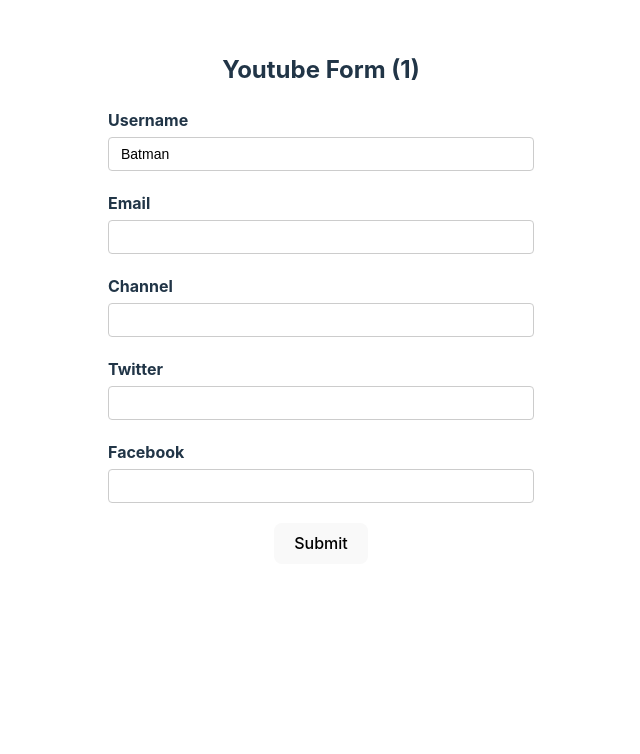
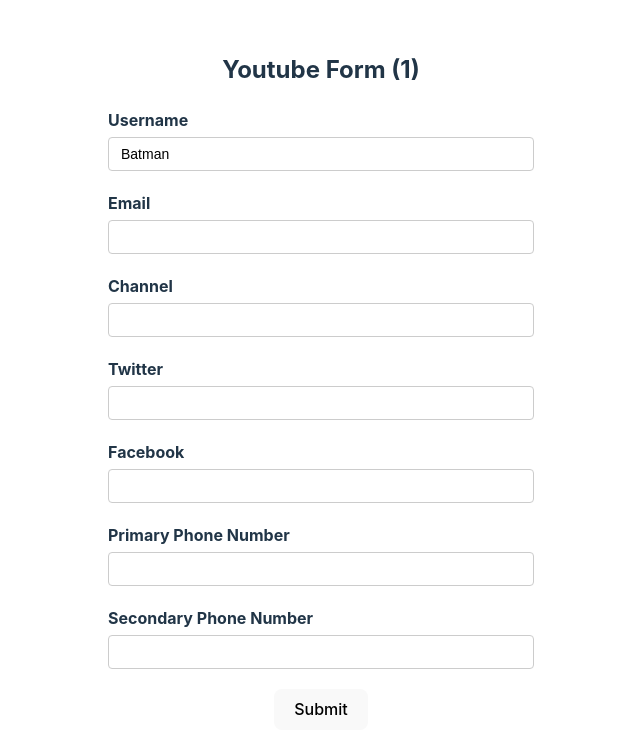
Before and after one commit to Yash-verma18/React-Hook-Form-, a React (Vite) app: page / in a window 1280 px wide. Shown: the top 754 px of the page, without its empty margins (319-959 px from the left). Built offline with nearby package versions, Linux system fonts and the light colour scheme.

Commit message:
14: Storing data in Arrays

```diff
--- a/src/components/YoutubeForm.tsx
+++ b/src/components/YoutubeForm.tsx
@@ -11,6 +11,7 @@
     twitter: string;
     facebook: string;
   };
+  phoneNumbers: string[];
 };
 
 export const YoutubeForm = () => {
@@ -23,6 +24,7 @@
         twitter: "",
         facebook: "",
       },
+      phoneNumbers: ["", ""],
     },
   });
 
@@ -121,6 +123,22 @@
           <label htmlFor="facebook">Facebook</label>
           <input type="text" id="facebook" {...register("social.facebook")} />
         </div>
+        <div className="form-control">
+          <label htmlFor="primary-phone">Primary Phone Number</label>
+          <input
+            type="text"
+            id="primary-phone"
+            {...register("phoneNumbers.0")}
+          />
+        </div>
+        <div className="form-control">
+          <label htmlFor="secondary-phone">Secondary Phone Number</label>
+          <input
+            type="text"
+            id="secondary-phone"
+            {...register("phoneNumbers.1")}
+          />
+        </div>
         <button>Submit</button>
       </form>
       <DevTool control={control} />
```
